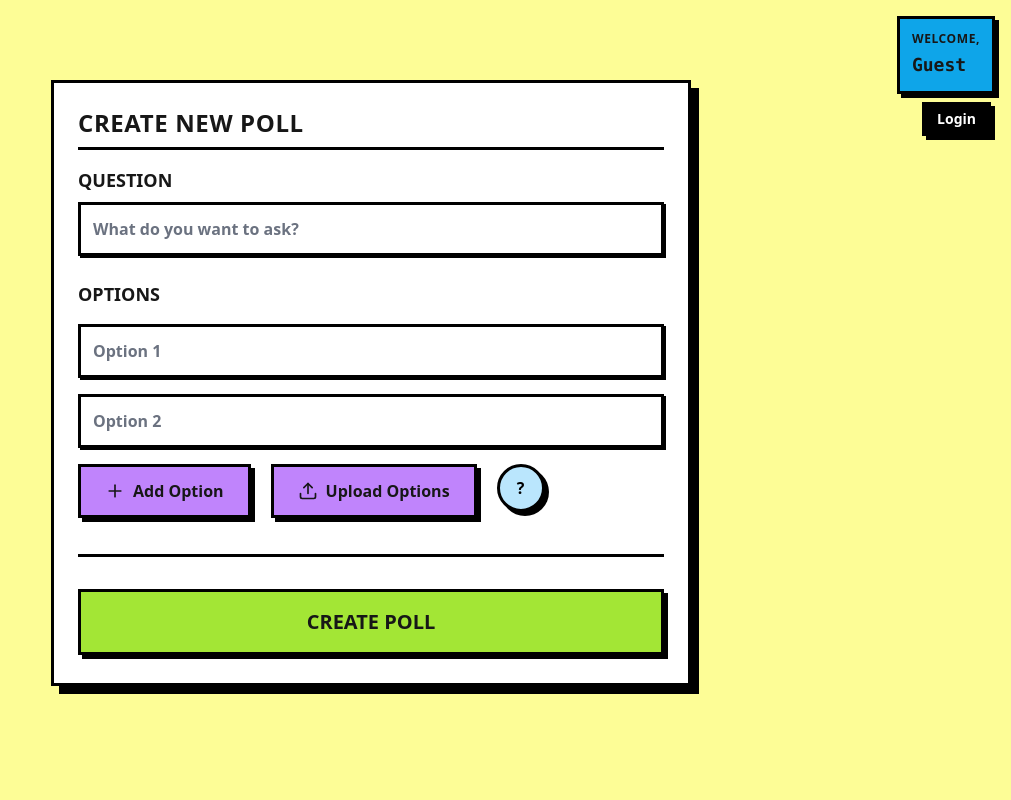
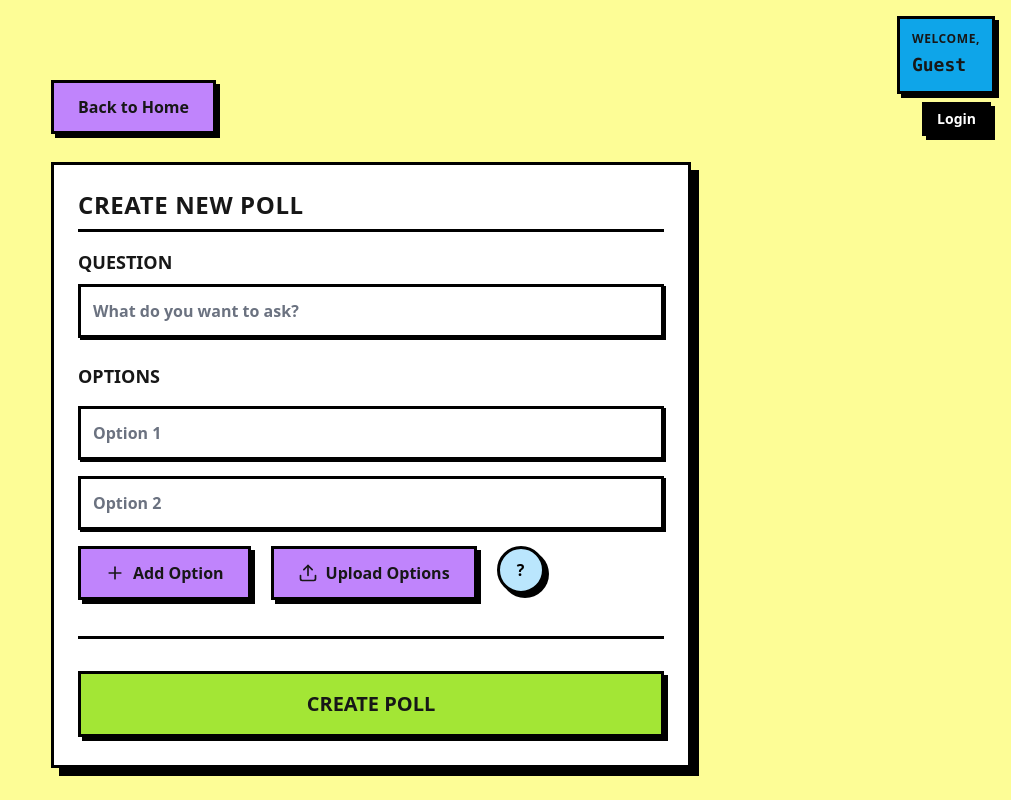
Before and after one commit to truonghoangthuan/nuxt-voting-app, a Nuxt app: page /create in a window 1280 px wide. Shown: the whole page, without its empty margins (269-1280 px from the left). Built offline with nearby package versions, Linux system fonts and the light colour scheme; no server answers.

Commit message:
feat: add a button to back to homepage

```diff
--- a/pages/create.vue
+++ b/pages/create.vue
@@ -49,6 +49,10 @@ const handleCreate = async () => {
 
 <template>
   <div class="container mx-auto max-w-2xl pt-20 px-4">
+    <div class="mb-6">
+      <NeoButton variant="secondary" @click="router.push('/')" icon="arrow-left"> Back to Home </NeoButton>
+    </div>
+
     <NeoCard title="Create New Poll" v-motion-slide-bottom>
       <div class="flex flex-col gap-6">
         <NeoInput v-model="question" label="Question" placeholder="What do you want to ask?" />
--- a/pages/vote/[id].vue
+++ b/pages/vote/[id].vue
@@ -66,6 +66,10 @@ const getPercentage = (votes: number) => {
 
 <template>
   <div class="container mx-auto max-w-2xl pt-20 px-4">
+    <div class="mb-6">
+      <NeoButton variant="secondary" @click="router.push('/')" icon="arrow-left"> Back to Home </NeoButton>
+    </div>
+
     <div v-if="!poll" class="text-center">
       <NeoCard title="404">
         <p class="text-xl mb-4">Poll not found!</p>
```
